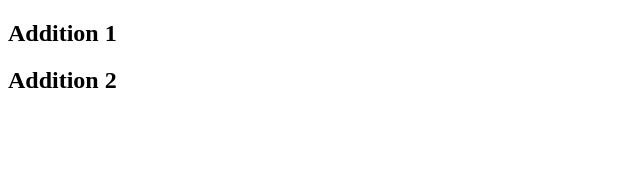
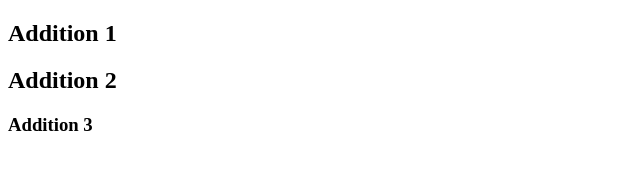
Before and after one commit to JaerenTredway/gitRevisionPractice, a plain HTML site: page index.html in a window 1280 px wide. Shown: the whole page, without its empty margins (0-640 px from the left). Drawn offline with Linux system fonts and the light colour scheme.

Commit message:
Addition 3.

```diff
--- a/index.html
+++ b/index.html
@@ -7,6 +7,7 @@
     <body>
         <h2>Addition 1</h2>
         <h2>Addition 2</h2>
+        <h3>Addition 3</h3>
 
 
     </body>
```
